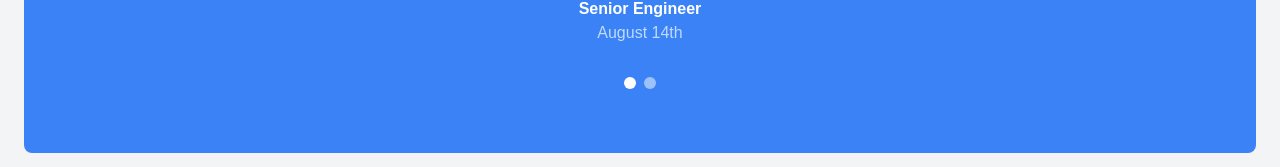
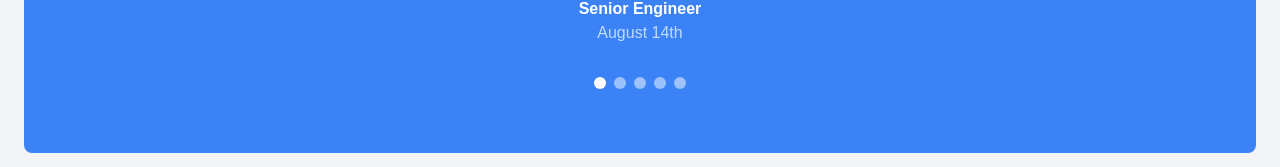
Before and after one commit to harjothkhara/augment-code, a Next.js app: page / in a window 1280 px wide. Shown: the part 1255-1422 px from the top of the page. Built offline with nearby package versions, Linux system fonts and the light colour scheme; a web font is replaced by a local one.

Commit message:
Update TestimonialCarousel component to display new testimonials - Carousel now cycles through 5 testimonials with navigation dots

```diff
--- a/src/testimonials.ts
+++ b/src/testimonials.ts
@@ -18,5 +18,22 @@ export const testimonials: Testimonial[] = [
     author: "Software Developer",
     date: "August 8th"
   },
-  // More testimonials can be added here later
+  {
+    id: 3,
+    text: "Just grabbed a few CloudFormation templates from a vendor that they wanted us to apply and used your code instructions to ask it to transform it into Terraform. The mapping was nearly perfect, and it even threw in some best practice options that weren't included in the original template. Probably just saved me an hour or two of work, easily.",
+    author: "DevOps Engineer",
+    date: "August 2nd"
+  },
+  {
+    id: 4,
+    text: "I was blown away by the latency. I did not realize before trying Augment how much low latency mattered... it let me flow without getting in the way.",
+    author: "Software Developer",
+    date: "September 1st"
+  },
+  {
+    id: 5,
+    text: "It's not just looking at a small amount of context... there's a much deeper understanding about what's going on end to end, which has just been really valuable.",
+    author: "Software Engineer",
+    date: "September 5th"
+  }
 ];
```
